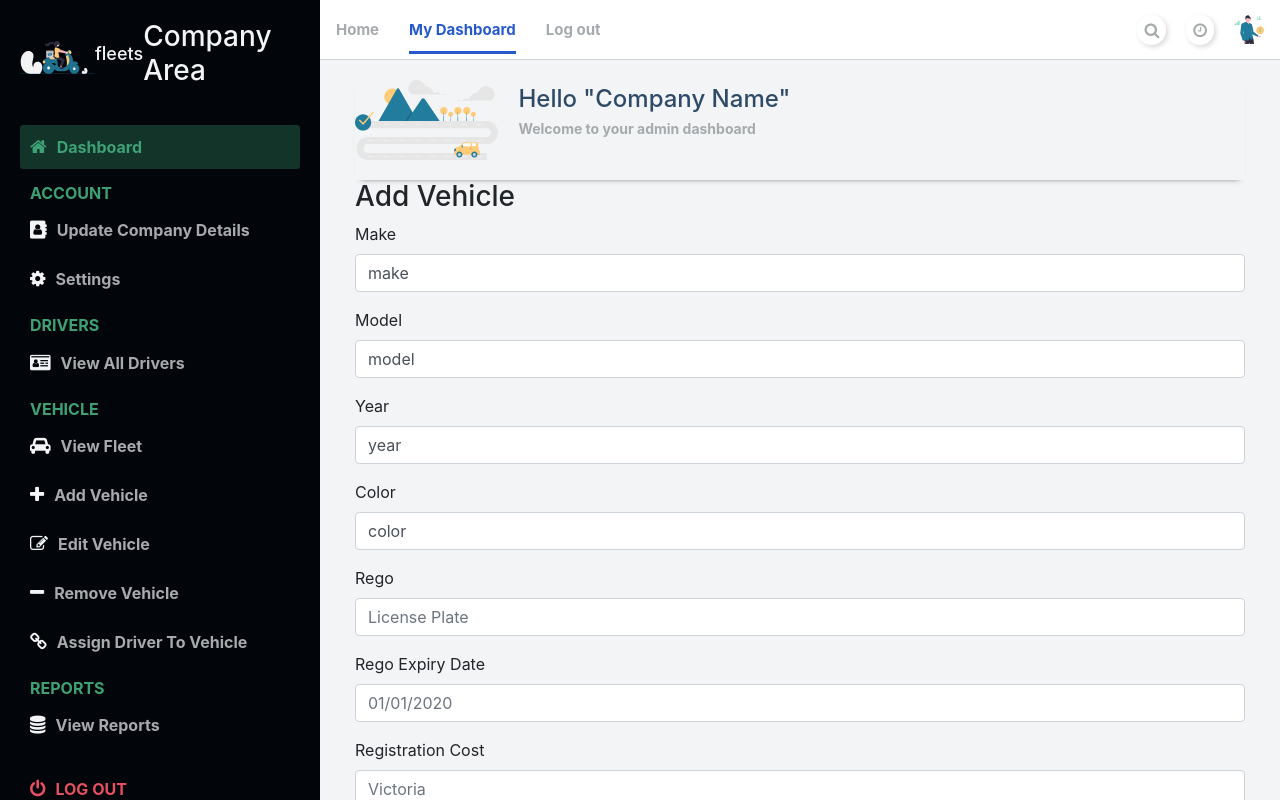
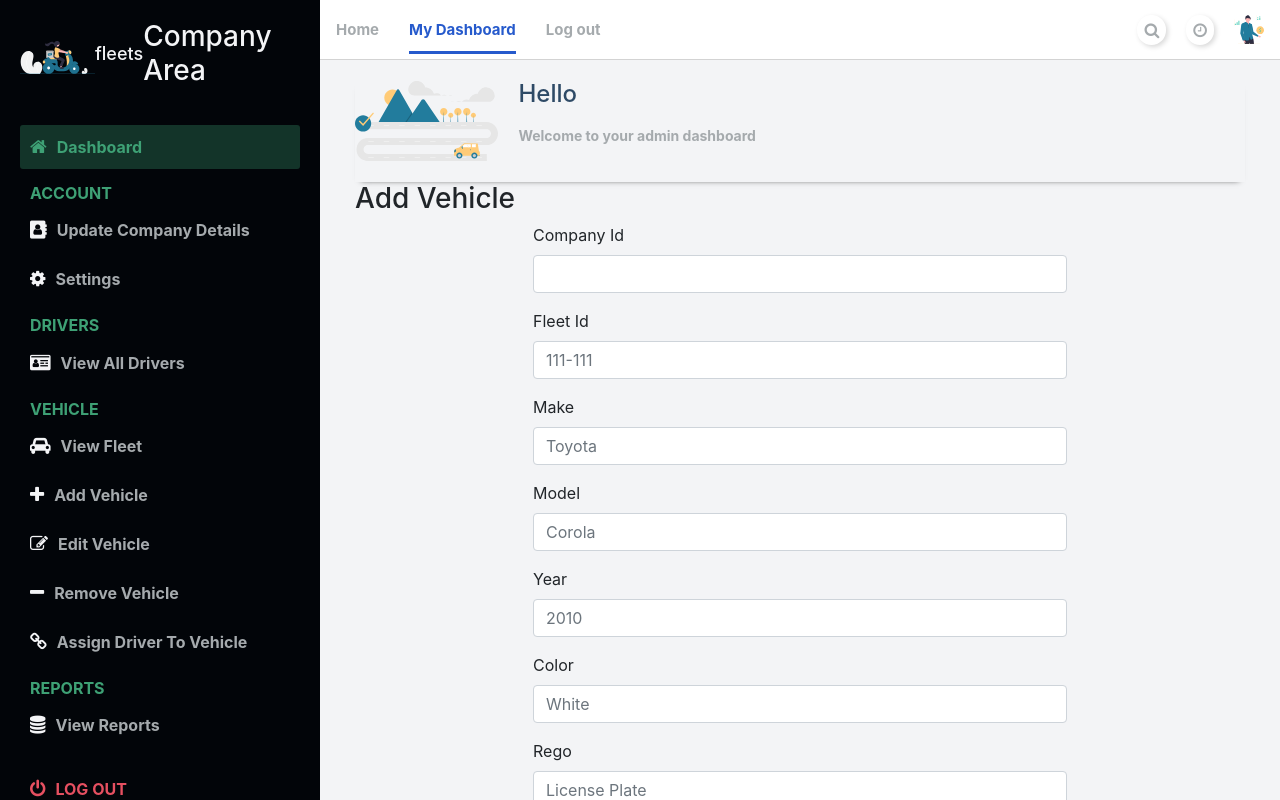
Before and after one commit to maiconmiranda/mahdi-fleets, a React (Create React App) app: page /add-vehicle in a window 1280 px wide. Built offline with nearby package versions, Linux system fonts and the light colour scheme; no server answers.

Commit message:
some files updated. add vehicle is working. The problem with submit button in AddVehicle file was resolved.

```diff
--- a/package.json
+++ b/package.json
@@ -15,7 +15,7 @@
     "react-datepicker": "^3.4.1",
     "react-dom": "^17.0.1",
     "react-router-dom": "^5.2.0",
-    "react-scripts": "4.0.2",
+    "react-scripts": "^4.0.2",
     "react-vis": "^1.11.7",
     "styled-components": "^5.2.1",
     "web-vitals": "^1.0.1"
--- a/src/components/createCompany/UpdateCompany.jsx
+++ b/src/components/createCompany/UpdateCompany.jsx
@@ -3,6 +3,7 @@ import { Wrap } from "../signUp/SignUpStyle";
 import { FormWrap, ButtonWrap } from "../logIn/LogInStyle";
 import { Form, Button } from "react-bootstrap";
 import { useParams, useHistory } from "react-router-dom";
+import { GetUser } from '../main/getUser';
 
 export function UpdateCompany() {
   let history = useHistory();
@@ -15,7 +16,9 @@ export function UpdateCompany() {
   const [state, setState] = useState("");
   const [contactNumber, setContactNumber] = useState("");
   const [website, setWebsite] = useState("");
-  const { id } = useParams();
+  const getCompanyId = GetUser();
+  const id = getCompanyId.first;
+
 
   useEffect(() => {
     // localhost:3000/company/10
--- a/src/components/main/DashGreeting.jsx
+++ b/src/components/main/DashGreeting.jsx
@@ -1,15 +1,16 @@
 import car_on_road from "../../assets/car_on_road.svg";
-// import { useLocation } from "react-router-dom";
+import { useLocation } from "react-router-dom";
+import { GetUser } from "./getUser";
 
 export function DashGreeting() {
-  // const location = useLocation();
-  // console.log(location);
+  const user = GetUser();
 
   return (
     <div className="main__title">
       <img src={car_on_road} alt="car_on_road" />
       <div className="main__greeting">
-        <h1>Hello "Company Name"</h1>
+        <h1>Hello </h1>
+        <p>{user.user_name}</p>
         <p>Welcome to your admin dashboard</p>
       </div>
     </div>
--- /dev/null
+++ b/src/components/main/getUser.jsx
@@ -0,0 +1,30 @@
+import React, { useState, useEffect } from "react";
+
+export function GetUser() {
+  const [user, setUser] = useState([]);
+
+  // console.log(user);
+
+  function fetchUser() {
+    fetch(`${process.env.REACT_APP_BACKEND_URL}/status`, {
+      headers: {
+        Authorization: `Bearer ${localStorage.getItem("token")}`,
+      },
+    })
+      .then((res) => res.json())
+      .then((body) => setUser(body));
+  }
+
+  useEffect(() => {
+    fetchUser();
+  }, []);
+
+  //   const currentUser = user.current_user;
+  //   let userInfo = [];
+  //   for (let key in currentUser) {
+  //     userInfo.push(currentUser[key]);
+  //   }
+  //   const companyId = userInfo[6];
+
+  return user;
+}
--- a/src/components/vehicle/AddVehicle.jsx
+++ b/src/components/vehicle/AddVehicle.jsx
@@ -1,58 +1,137 @@
-import React from "react";
+import React, { useState } from "react";
 import { FormWrap, ButtonWrap } from "../logIn/LogInStyle";
 import { Form, Button } from "react-bootstrap";
-import { Link } from "react-router-dom";
-import { Input } from "./Input";
+import { GetUser } from "../main/getUser";
+import { useHistory } from 'react-router-dom';
+
 
 export function AddVehicle() {
-  // const [make, setMake] = useState("");
-  // const getInitialState= () =>{
-  //   const value = new Date().toISOString();
-  //   return {
-  //     value: value
-  //   }
-  // }
-  // const handleChange= (value, formattedValue) =>{
-  //   this.setState({
-  //     value: value, // ISO String, ex: "2016-11-19T12:00:00.000Z"
-  //     formattedValue: formattedValue // Formatted String, ex: "11/19/2016"
-  //   });
-  // }
-  // const componentDidUpdate= ()=>{
-  //   // Access ISO String and formatted values from the DOM.
-  //   const hiddenInputElement = document.getElementById("example-datepicker");
-  //   console.log(hiddenInputElement.value); // ISO String, ex: "2016-11-19T12:00:00.000Z"
-  //   console.log(hiddenInputElement.getAttribute('data-formattedvalue')) // Formatted String, ex: "11/19/2016"
-  // },
+  const history = useHistory()
+  const [make, setMake] = useState("");
+  const [fleetId, setFleetId] = useState("");
+  const [model, setModel] = useState("");
+  const [year, setYear] = useState("");
+  const [color, setColor] = useState("");
+  const [rego, setRego] = useState("");
+  const [regoExpiryDate, setRegoExpiryDate] = useState("");
+  const [registrationCost, setRegistrationCost] = useState("");
+  const [insuranceProvider, setInsuranceProvider] = useState("");
+  const [insurancePolicyNumber, setInsurancePolicyNumber] = useState("");
+  const [insuranceExpiryDate, setInsuranceExpiryDate] = useState("");
+  const [insuranceCosts, setInsuranceCosts] = useState("");
+  const [maintenanceCosts, setMaintenanceCosts] = useState("");
+
+  const getUser = GetUser();
+  const userId = getUser.id;
+  const companyId = getUser.company_id;
+  // console.log(userId, companyId)
+
+  async function onFormSubmit(e) {
+    try {
+      e.preventDefault();
+      await fetch(`${process.env.REACT_APP_BACKEND_URL}/vehicles`, {
+        method: "POST",
+        headers: {
+          "Content-Type": "application/json",
+          Authorization: `Bearer ${localStorage.getItem("token")}`,
+        },
+        body: JSON.stringify({
+          vehicle: {
+            company_id: companyId,
+            user_id: userId,
+            fleet_id: fleetId,
+            make: make,
+            model: model,
+            year: year,
+            color: color,
+            rego: rego,
+            rego_expiry_date: regoExpiryDate,
+            registration_fee: registrationCost,
+            insurance_provider: insuranceProvider,
+            insurance_policy_number: insurancePolicyNumber,
+            insurance_expiry_date: insuranceExpiryDate,
+            insurance_fee: insuranceCosts,
+            maintenance_fee: maintenanceCosts
+          },
+        }),
+      });
+      // redirect_to
+      history.push("/view-all-vehicles");
+    } catch (err) {
+      console.log(err.message);
+    }
+  }
 
   return (
     <>
-      {/* <FormWrap> */}
-      <Form>
-        <Input
-          name={"make"}
-          label={"Make"}
-          placeholder={"Honda"}
-        // setName={setMake}
+      <FormWrap>
+        <Form onSubmit={onFormSubmit}>
+        <Form.Group controlId="formBasicRego">
+            <Form.Label htmlFor="companyId">Company Id</Form.Label>
+            <Form.Control
+              type="text"
+              name="company_id"
+              id="company_id"
+              // placeholder="111-111"
+              value={companyId}
+              // onChange={(e) => setFleetId(e.target.value)}
             />
-        <Input
-          name={"model"}
-          label={"Model"}
-          placeholder={"Civic"}
-        // setName={setModel}
+          </Form.Group>
+        <Form.Group controlId="formBasicRego">
+            <Form.Label htmlFor="fleetId">Fleet Id</Form.Label>
+            <Form.Control
+              type="text"
+              name="fleet_id"
+              id="fleet_id"
+              placeholder="111-111"
+              value={fleetId}
+              onChange={(e) => setFleetId(e.target.value)}
             />
-        <Input
-          name={"year"}
-          label={"Year"}
-          placeholder={"2020"}
-        // setName={setYear}
+          </Form.Group>
+          <Form.Group controlId="formBasicRego">
+            <Form.Label htmlFor="make">Make</Form.Label>
+            <Form.Control
+              type="text"
+              name="make"
+              id="make"
+              placeholder="Toyota"
+              value={make}
+              onChange={(e) => setMake(e.target.value)}
             />
-        <Input
-          name={"color"}
-          label={"Color"}
-          placeholder={"White"}
-        // setName={setColor}
+          </Form.Group>
+          <Form.Group controlId="formBasicRego">
+            <Form.Label htmlFor="model">Model</Form.Label>
+            <Form.Control
+              type="text"
+              name="model"
+              id="model"
+              placeholder="Corola"
+              value={model}
+              onChange={(e) => setModel(e.target.value)}
             />
+          </Form.Group>
+          <Form.Group controlId="formBasicRego">
+            <Form.Label htmlFor="year">Year</Form.Label>
+            <Form.Control
+              type="text"
+              name="year"
+              id="year"
+              placeholder="2010"
+              value={year}
+              onChange={(e) => setYear(e.target.value)}
+            />
+          </Form.Group>
+          <Form.Group controlId="formBasicRego">
+            <Form.Label htmlFor="color">Color</Form.Label>
+            <Form.Control
+              type="text"
+              name="color"
+              id="color"
+              placeholder="White"
+              value={color}
+              onChange={(e) => setColor(e.target.value)}
+            />
+          </Form.Group>
 
           <Form.Group controlId="formBasicRego">
             <Form.Label htmlFor="rego">Rego</Form.Label>
@@ -61,34 +140,34 @@ export function AddVehicle() {
               name="rego"
               id="rego"
               placeholder="License Plate"
-          // value={rego}
-          // onChange={(e) => setrego(e.target.value)}
+              value={rego}
+              onChange={(e) => setRego(e.target.value)}
             />
           </Form.Group>
 
           <Form.Group controlId="formBasicRego_expiry_date">
             <Form.Label htmlFor="rego_expiry_date">Rego Expiry Date</Form.Label>
             <Form.Control
-            type="text"
+              type="date"
               name="rego_expiry_date"
               id="rego_expiry_date"
               placeholder="01/01/2020"
-          // value={rego_expiry_date}
-          // onChange={(e) => setrego_expiry_date(e.target.value)}
+              value={regoExpiryDate}
+              onChange={(e) => setRegoExpiryDate(e.target.value)}
             />
           </Form.Group>
 
           <Form.Group controlId="formBasicRegistration_cost">
-          <Form.Label htmlFor="registration_cost">
+            <Form.Label htmlFor="registration_fee">
               Registration Cost
             </Form.Label>
             <Form.Control
               type="text"
-            name="registration_cost"
-            id="registration_cost"
-            placeholder="Victoria"
-          // value={registration_cost}
-          // onChange={(e) => setregistration_cost(e.target.value)}
+              name="registration_fee"
+              id="registration_fee"
+              placeholder="$300"
+              value={registrationCost}
+              onChange={(e) => setRegistrationCost(e.target.value)}
             />
           </Form.Group>
 
@@ -101,11 +180,10 @@ export function AddVehicle() {
               name="insurance_provider"
               id="insurance_provider"
               placeholder="Alianz"
-          // value={insurance_provider}
-          // onChange={(e) => setinsurance_provider(e.target.value)}
+              value={insuranceProvider}
+              onChange={(e) => setInsuranceProvider(e.target.value)}
             />
           </Form.Group>
-
           <Form.Group controlId="formBasicInsurance_policy_number">
             <Form.Label htmlFor="insurance_policy_number">
               Insurance Policy Number
@@ -115,41 +193,47 @@ export function AddVehicle() {
               name="insurance_policy_number"
               id="insurance_policy_number"
               placeholder="A202020202020"
-          // value={insurance_policy_number}
-          // onChange={(e) => setinsurance_policy_number(e.target.value)}
+              value={insurancePolicyNumber}
+              onChange={(e) => setInsurancePolicyNumber(e.target.value)}
             />
           </Form.Group>
-        {/* <DatePicker
-            id="example-datepicker"
-            value={this.state.value}
-            onChange={this.handleChange}
-          /> */}
           <Form.Group controlId="formBasicinsurance_expiry_date">
             <Form.Label htmlFor="insurance_expiry_date">
               Insurance expiry Date
             </Form.Label>
             <Form.Control
-            type="text"
+              type="date"
               name="insurance_expiry_date"
               id="insurance_expiry_date"
               placeholder="01/01/2020"
-          // value={insurance_expiry_date}
-          // onChange={(e) => setinsurance_expiry_date(e.target.value)}
+              value={insuranceExpiryDate}
+              onChange={(e) => setInsuranceExpiryDate(e.target.value)}
             />
           </Form.Group>
           <Form.Group controlId="formBasicInsurance_costs">
-          <Form.Label htmlFor="Insurance_costs">Insurance Costs</Form.Label>
+            <Form.Label htmlFor="Insurance_fee">Insurance Costs</Form.Label>
             <Form.Control
               type="text"
-            name="insurance_costs"
-            id="insurance_costs"
-            placeholder="https://www.maiconco.com.au"
-          // value={insurance_costs}
-          // onChange={(e) => setinsurance_costs(e.target.value)}
+              name="insurance_fee"
+              id="insurance_fee"
+              placeholder="$1200"
+              value={insuranceCosts}
+              onChange={(e) => setInsuranceCosts(e.target.value)}
+            />
+          </Form.Group>
+          <Form.Group controlId="formBasicInsurance_costs">
+            <Form.Label htmlFor="maintenance_fee">Maintenance Costs</Form.Label>
+            <Form.Control
+              type="text"
+              name="maintenance_fee"
+              id="maintenance_fee"
+              placeholder="$1200"
+              value={maintenanceCosts}
+              onChange={(e) => setMaintenanceCosts(e.target.value)}
             />
           </Form.Group>
           <ButtonWrap>
-          <Link to="/company">
+
               <Button
                 variant="primary"
                 size="lg"
@@ -159,10 +243,10 @@ export function AddVehicle() {
               >
                 Submit
               </Button>
-          </Link>
+
           </ButtonWrap>
         </Form>
-      {/* </FormWrap> */}
+      </FormWrap>
     </>
   );
 }
--- a/src/components/vehicle/DisplayFleet.jsx
+++ b/src/components/vehicle/DisplayFleet.jsx
@@ -1,13 +1,14 @@
 import React, { useState, useEffect } from "react";
 import { CardColumns, Card, Button } from "react-bootstrap";
 import { Link } from "react-router-dom";
+
 
 const CardFooterStyle = {
   display: "flex",
   justifyContent: "space-evenly",
   borderBottom: "1px solid #227C9D",
   borderTop: "1px solid #227C9D",
-  backgroundColor: "white"
+  backgroundColor: "white",
 };
 
 export function DisplayAllVehicles() {
```
Also changed, not shown: src/App.jsx (+4 -3 lines), src/components/createCompany/getCompany.jsx (+23 -79 lines), 2 other files (tests, documents, lock files or other folders). Lines whose indentation alone changed are shown as unchanged.
